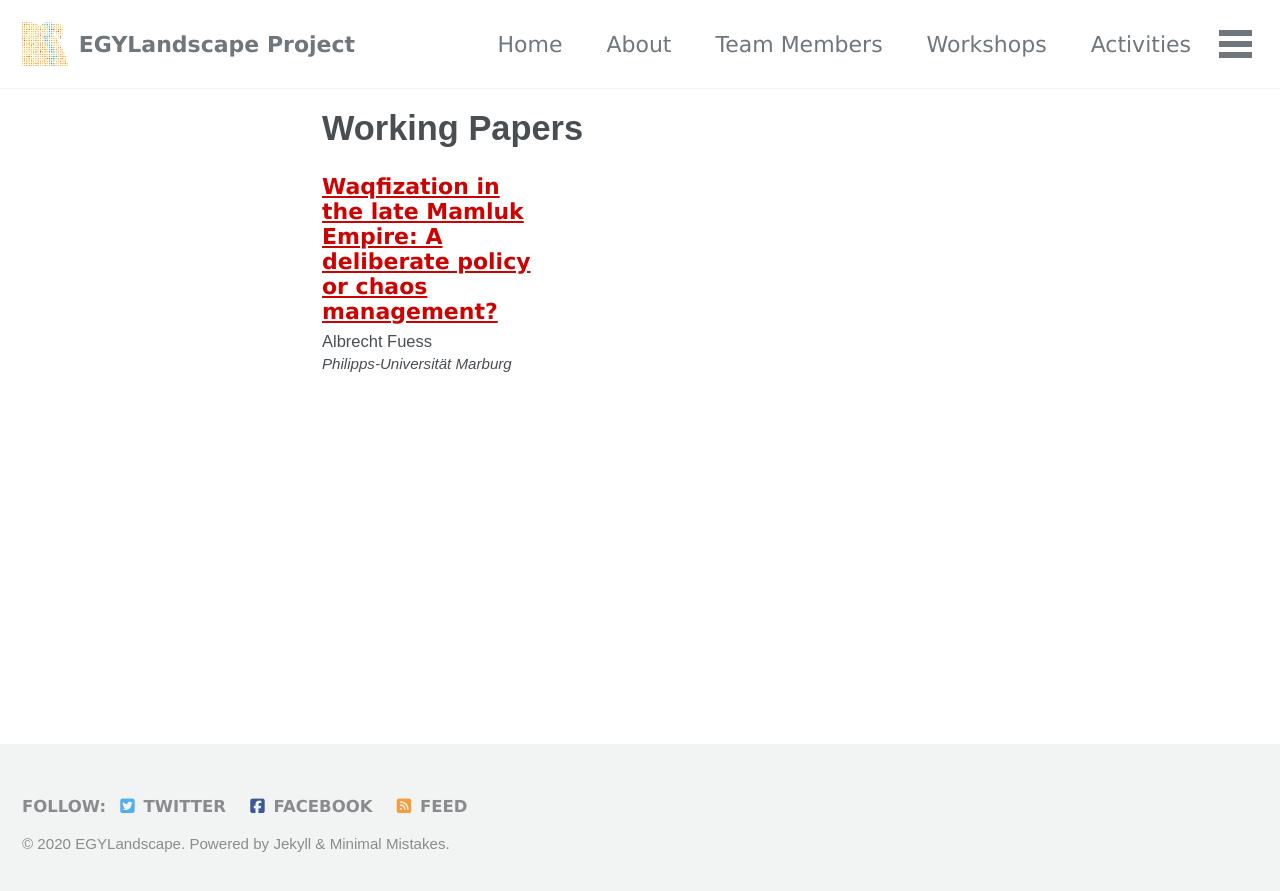
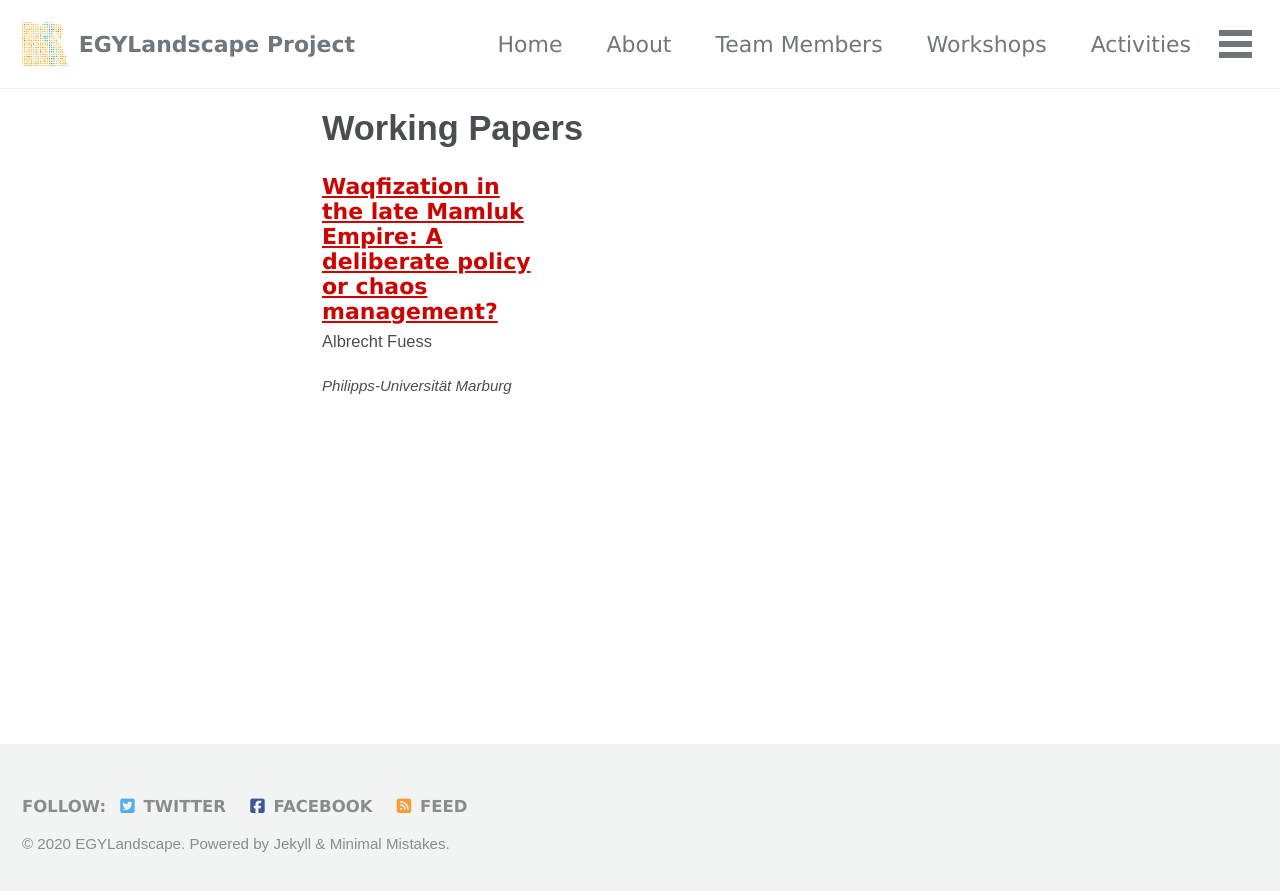
Before and after one commit to mhshaaban/egylandscapeproject.github.io, a Jekyll site: the page built from _pages/papers-archive.md, in a window 1280 px wide. Shown: the top 891 px of the page. Built offline with Jekyll 4.4.1, drawn with Linux system fonts in a browser that asks for light colours; cached includes are drawn as plain includes; nearby versions of some CDN libraries; some web fonts are replaced.

Commit message:
Update _archive.scss

```diff
--- a/_sass/minimal-mistakes/_archive.scss
+++ b/_sass/minimal-mistakes/_archive.scss
@@ -504,3 +504,20 @@
     }
   }
 }
+
+/*
+   Archive Item Type For Homepage
+   ========================================================================== */
+.archive__item-institution {
+  margin-top: 0;
+  font-style: italic;
+  font-size: $type-size-4;
+
+  & + p {
+    text-indent: 0;
+  }
+
+  a {
+    position: relative;
+  }
+}
```
